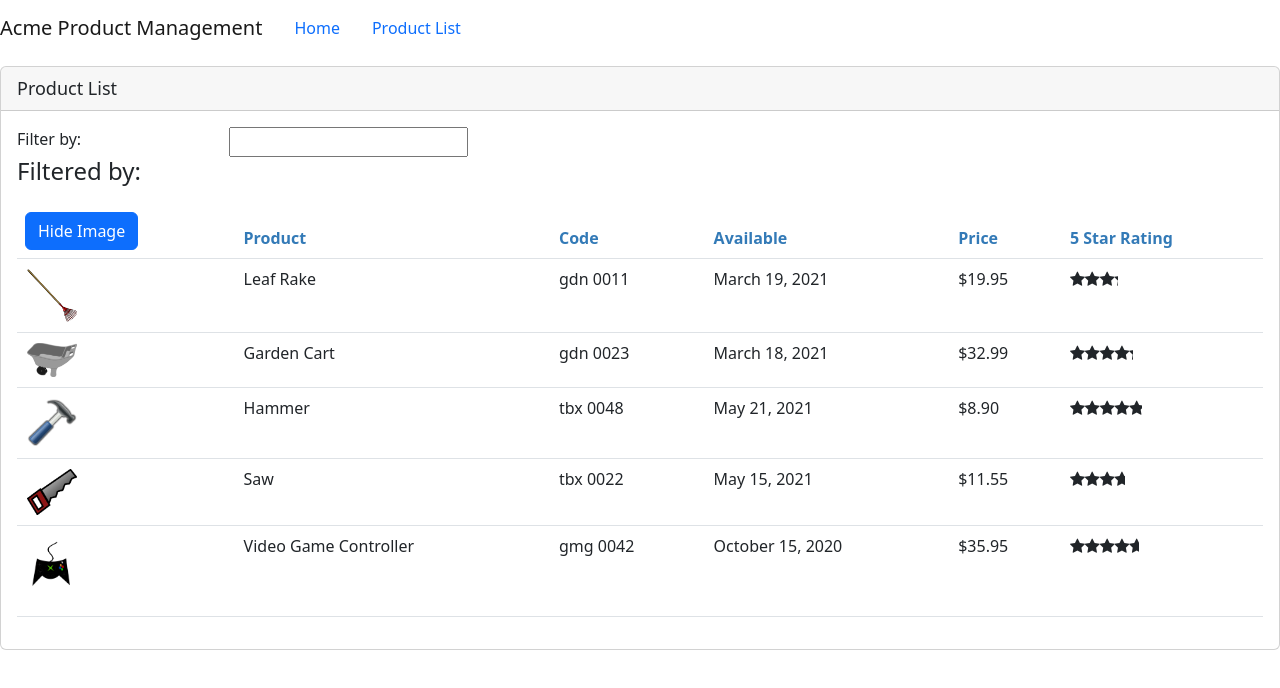
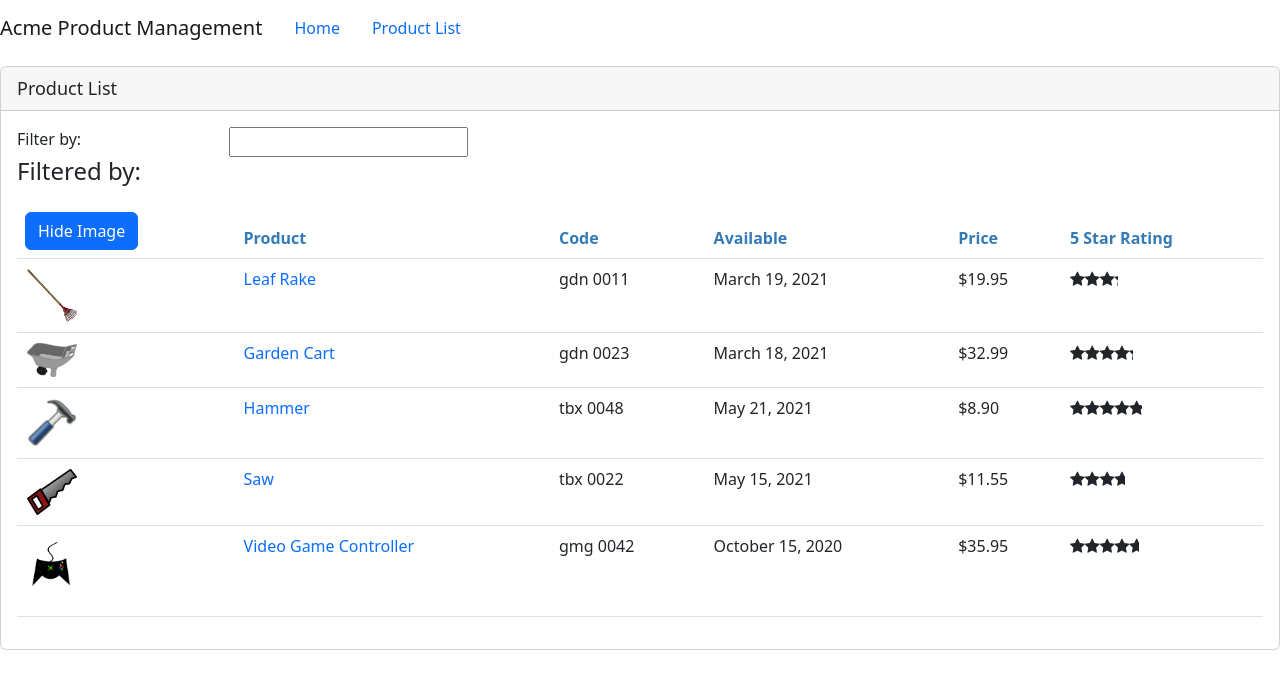
Before and after one commit to nigelmarongere/apm, an Angular app: page /products in a window 1280 px wide. Shown: the top 688 px of the page. Built offline with nearby package versions, Linux system fonts and the light colour scheme.

Commit message:
navigation and routing additional techniques module completed

```diff
--- a/src/app/app.module.ts
+++ b/src/app/app.module.ts
@@ -11,6 +11,7 @@
 import { ProductDetailComponent } from './products/product-detail.component';
 import { WelcomeComponent } from "./home/welcome.component";
 import { RouterModule } from "@angular/router";
+import { ProductDetailGuard } from "./products/product-detail.guard";
 
 // decorator
 @NgModule({
@@ -20,7 +21,11 @@
     HttpClientModule,
     RouterModule.forRoot([
       { path: 'products', component: ProductListComponent },
-      { path: 'products/:id', component: ProductDetailComponent },
+      {
+        path: 'products/:id',
+        canActivate: [ProductDetailGuard],
+        component: ProductDetailComponent
+      },
       { path: 'welcome', component: WelcomeComponent },
       { path: '', redirectTo: 'welcome', pathMatch: 'full' },
       { path: '**', redirectTo: 'welcome', pathMatch: 'full' }
--- a/src/app/products/product-detail.component.html
+++ b/src/app/products/product-detail.component.html
@@ -1,5 +1,11 @@
 <div class="card">
     <div class="card-header">
-        {{pageTitle}}
+        {{pageTitle + ': ' + product?.productName}}
+    </div>
+    <div class="card-footer">
+        <button class="btn btn-outline-secondary" style="width:80px" (click)="onBack()">
+            <i class="fa fa-chevron-left"></i>
+            Back
+        </button>
     </div>
 </div>
--- a/src/app/products/product-detail.component.ts
+++ b/src/app/products/product-detail.component.ts
@@ -1,4 +1,6 @@
 import { Component, OnInit } from '@angular/core';
+import { ActivatedRoute, Router } from '@angular/router';
+import { IProduct } from './product';
 
 @Component({
   templateUrl: './product-detail.component.html',
@@ -6,10 +8,30 @@
 })
 export class ProductDetailComponent implements OnInit {
   pageTitle: string = 'Product Detail';
+  product: IProduct | undefined;
 
-  constructor() { }
+  constructor(
+    private route: ActivatedRoute,
+    private router: Router
+  ) { }
 
   ngOnInit(): void {
+    const id = Number(this.route.snapshot.paramMap.get('id'));
+    this.pageTitle += `: ${id}`;
+    this.product = {
+      "productId": 2,
+      "productName": "Garden Cart",
+      "productCode": "GDN-0023",
+      "releaseDate": "March 18, 2021",
+      "description": "15 gallon capacity rolling garden cart",
+      "price": 32.99,
+      "starRating": 4.2,
+      "imageUrl": "assets/images/garden_cart.png"
+    };
+  }
+
+  onBack(): void {
+    this.router.navigate(['/products']);
   }
 
 }
--- /dev/null
+++ b/src/app/products/product-detail.guard.ts
@@ -0,0 +1,23 @@
+import { Injectable } from '@angular/core';
+import { ActivatedRouteSnapshot, CanActivate, Router, RouterStateSnapshot, UrlTree } from '@angular/router';
+import { Observable } from 'rxjs';
+
+@Injectable({
+  providedIn: 'root'
+})
+export class ProductDetailGuard implements CanActivate {
+
+  constructor(private router: Router) {}
+
+  canActivate(
+    route: ActivatedRouteSnapshot,
+    state: RouterStateSnapshot): Observable<boolean | UrlTree> | Promise<boolean | UrlTree> | boolean | UrlTree {
+      const id = Number(route.paramMap.get('id'));
+      if (isNaN(id) || id < 1){
+        alert('Invalid product id');
+        this.router.navigate(['/products']);
+        return false;
+      }
+    return true;
+  }
+}
--- a/src/app/products/product-list.component.html
+++ b/src/app/products/product-list.component.html
@@ -40,7 +40,9 @@
                                 [style.margin.px]="imageMargin"
                             />
                         </td>
-                        <td>{{product.productName}}</td>
+                        <td>
+                            <a [routerLink]="['/products', product.productId]">{{product.productName}}</a>
+                        </td>
                         <td>{{product.productCode | lowercase | convertToSpaces: '-'}}</td>
                         <td>{{product.releaseDate}}</td>
                         <td>{{product.price | currency: 'USD' : 'symbol' : '1.2-2' }}</td>
```
Also changed, not shown: 1 other file (tests, documents, lock files or other folders).
